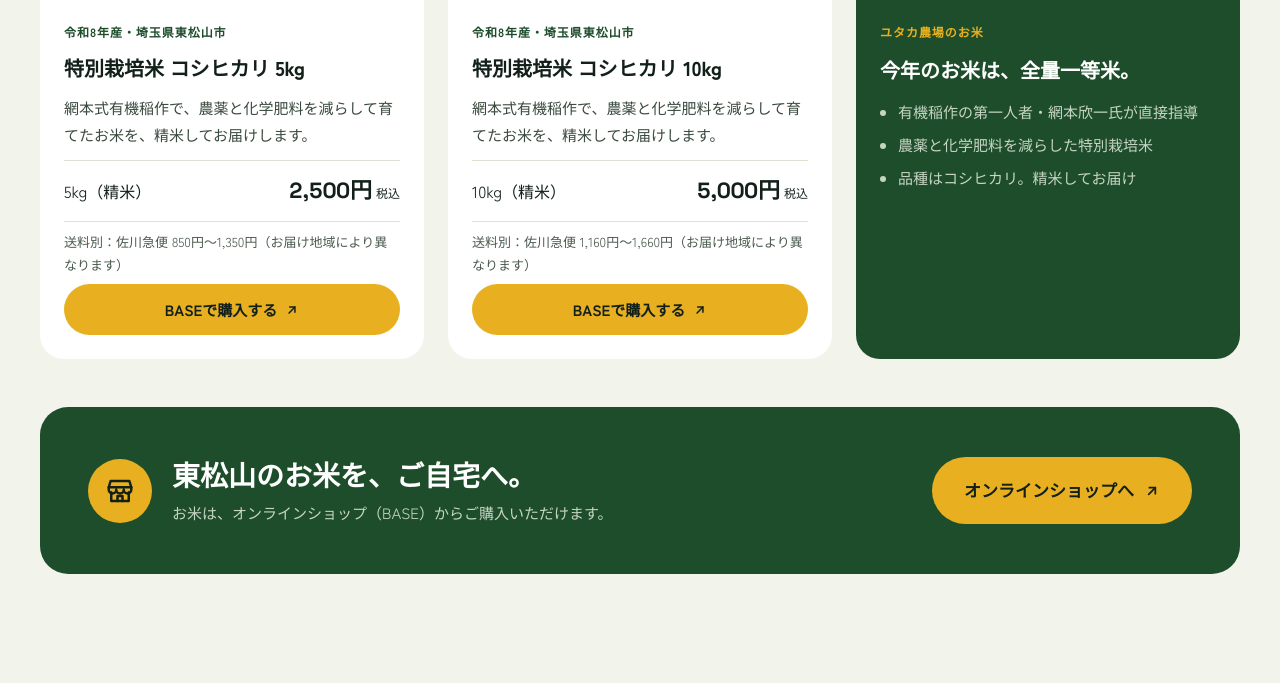
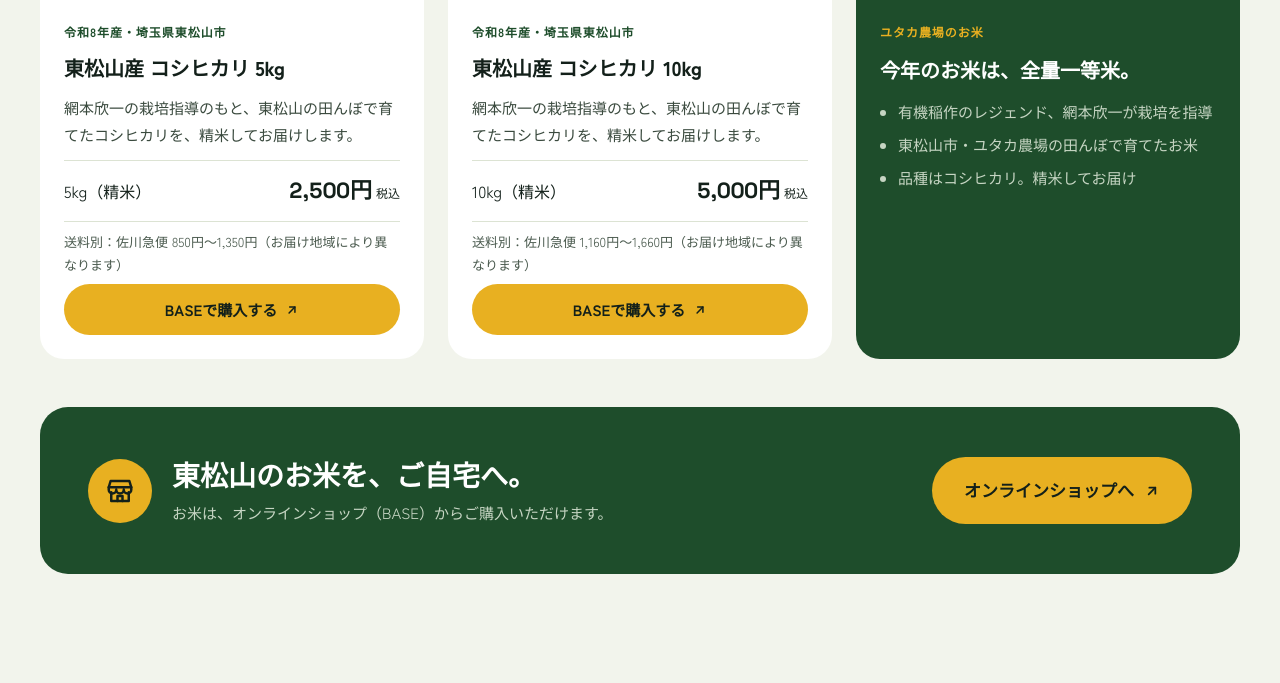
Before and after one commit to tsuzuki197966-creator/yutakanojo-site, a plain HTML site: page index.html in a window 1280 px wide. Shown: the part 1560-2243 px from the top of the page. Drawn offline with Linux system fonts and the light colour scheme; a web font is replaced by a local one.

Commit message:
特別栽培米の表記を削除し、網本欣一の栽培指導の表現に変更
Co-Authored-By: Claude Opus 5.5 <noreply@anthropic.com>
Claude-Session: https://claude.ai/code/session_019LNukUxpozNPqdAZP3ATmt

```diff
--- a/index.html
+++ b/index.html
@@ -3,12 +3,12 @@
 <head>
 <meta charset="utf-8">
 <link rel="canonical" href="https://yutakanojo.co.jp/">
-<meta property="og:title" content="ユタカ農場 | 東松山の特別栽培米コシヒカリ">
+<meta property="og:title" content="ユタカ農場 | 東松山のコシヒカリ">
 <meta property="og:type" content="website">
 <meta property="og:url" content="https://yutakanojo.co.jp/">
 <meta property="og:image" content="https://yutakanojo.co.jp/images/photo-sunrise.jpg">
-<title>ユタカ農場 | 東松山の特別栽培米コシヒカリ</title>
-<meta name="description" content="埼玉県東松山市のユタカ農場（YUTAKA NOJO）。網本式有機稲作で育てた特別栽培米コシヒカリ（5kg・10kg）を、田んぼから直接お届けします。">
+<title>ユタカ農場 | 東松山のコシヒカリ</title>
+<meta name="description" content="埼玉県東松山市のユタカ農場（YUTAKA NOJO）。有機稲作のレジェンド、網本欣一が栽培を指導したコシヒカリ（5kg・10kg）を、田んぼから直接お届けします。">
 <meta name="claude:viewport-fit-sides" content="cover">
 <meta name="viewport" content="width=device-width, initial-scale=1, viewport-fit=cover">
 <link rel="icon" href="favicon.ico" sizes="any">
@@ -66,7 +66,7 @@ img { max-width: 100% }
 <div style="display: flex; flex-direction: column; gap: 28px">
 <span style="align-self: flex-start; font-size: 13px; font-weight: 700; letter-spacing: 0.08em; color: #1E4D2B; border: 1.5px solid #1E4D2B; border-radius: 999px; padding: 6px 16px">埼玉県東松山市 ／ 26町の田んぼから</span>
 <h1 style="margin: 0; font-family: 'Dela Gothic One', sans-serif; font-weight: 400; font-size: clamp(40px, 6vw, 80px); line-height: 1.2; letter-spacing: 0.01em">東松山の<br>田んぼから、<br>まっすぐ届く<br><span style="background: linear-gradient(transparent 60%, var(--accent) 60%)">お米</span>を。</h1>
-<p style="margin: 0; font-size: 17px; color: #3A4A3E; max-width: 34em">網本式有機稲作で育てた、令和8年産の特別栽培米コシヒカリ。<br>5kg 2,500円・10kg 5,000円（税込）で、埼玉県東松山市の田んぼからご自宅へお届けします。</p>
+<p style="margin: 0; font-size: 17px; color: #3A4A3E; max-width: 34em">有機稲作のレジェンド、網本欣一が栽培を指導した、令和8年産のコシヒカリ。<br>5kg 2,500円・10kg 5,000円（税込）で、埼玉県東松山市の田んぼからご自宅へお届けします。</p>
 <div style="display: flex; flex-wrap: wrap; gap: 12px">
 <a href="#products" style="display: inline-flex; align-items: center; gap: 10px; text-decoration: none; background: #1E4D2B; color: #FFFFFF; font-weight: 700; padding: 16px 28px; border-radius: 999px; min-height: 24px">お米を見る
 <svg width="18" height="18" viewBox="0 0 24 24" fill="none" stroke="currentColor" stroke-width="2.4" stroke-linecap="round" stroke-linejoin="round" aria-hidden="true"><path d="M5 12h14"></path><path d="M13 6l6 6-6 6"></path></svg></a>
@@ -105,8 +105,8 @@ img { max-width: 100% }
 <img src="images/koshihikari-5kg.jpg" alt="ユタカ農場の米袋（コシヒカリ5kg）" style="display: block; width: 100%; max-width: 100%; aspect-ratio: 1 / 1; object-fit: cover">
 <div style="padding: 24px; display: flex; flex-direction: column; gap: 8px; flex: 1">
 <span style="font-size: 12px; font-weight: 700; color: #1E4D2B; letter-spacing: 0.08em">令和8年産・埼玉県東松山市</span>
-<span style="font-size: 20px; font-weight: 900">特別栽培米 コシヒカリ 5kg</span>
-<span style="font-size: 15px; color: #3A4A3E">網本式有機稲作で、農薬と化学肥料を減らして育てたお米を、精米してお届けします。</span>
+<span style="font-size: 20px; font-weight: 900">東松山産 コシヒカリ 5kg</span>
+<span style="font-size: 15px; color: #3A4A3E">網本欣一の栽培指導のもと、東松山の田んぼで育てたコシヒカリを、精米してお届けします。</span>
 <div style="display: flex; justify-content: space-between; align-items: baseline; gap: 12px; padding: 10px 0; border-top: 1px solid #DCE3D3; border-bottom: 1px solid #DCE3D3; margin-top: 4px"><span>5kg（精米）</span><span style="font-family: 'Space Grotesk', sans-serif; font-weight: 700; font-size: 22px; font-variant-numeric: tabular-nums">2,500円<span style="font-family: 'Zen Kaku Gothic New', sans-serif; font-size: 12px; font-weight: 500; margin-left: 4px">税込</span></span></div>
 <span style="font-size: 13px; color: #4A5A4E">送料別：佐川急便 850円〜1,350円（お届け地域により異なります）</span>
 <a href="https://yutakanojo.buyshop.jp/items/166800179" target="_blank" rel="noopener" style="margin-top: auto; display: inline-flex; align-items: center; justify-content: center; gap: 8px; text-decoration: none; color: #13201A; background: var(--accent); font-weight: 700; font-size: 15px; padding: 12px 20px; border-radius: 999px">BASEで購入する
@@ -117,8 +117,8 @@ img { max-width: 100% }
 <img src="images/koshihikari-10kg.jpg" alt="ユタカ農場の米袋（コシヒカリ10kg）" style="display: block; width: 100%; max-width: 100%; aspect-ratio: 1 / 1; object-fit: cover">
 <div style="padding: 24px; display: flex; flex-direction: column; gap: 8px; flex: 1">
 <span style="font-size: 12px; font-weight: 700; color: #1E4D2B; letter-spacing: 0.08em">令和8年産・埼玉県東松山市</span>
-<span style="font-size: 20px; font-weight: 900">特別栽培米 コシヒカリ 10kg</span>
-<span style="font-size: 15px; color: #3A4A3E">網本式有機稲作で、農薬と化学肥料を減らして育てたお米を、精米してお届けします。</span>
+<span style="font-size: 20px; font-weight: 900">東松山産 コシヒカリ 10kg</span>
+<span style="font-size: 15px; color: #3A4A3E">網本欣一の栽培指導のもと、東松山の田んぼで育てたコシヒカリを、精米してお届けします。</span>
 <div style="display: flex; justify-content: space-between; align-items: baseline; gap: 12px; padding: 10px 0; border-top: 1px solid #DCE3D3; border-bottom: 1px solid #DCE3D3; margin-top: 4px"><span>10kg（精米）</span><span style="font-family: 'Space Grotesk', sans-serif; font-weight: 700; font-size: 22px; font-variant-numeric: tabular-nums">5,000円<span style="font-family: 'Zen Kaku Gothic New', sans-serif; font-size: 12px; font-weight: 500; margin-left: 4px">税込</span></span></div>
 <span style="font-size: 13px; color: #4A5A4E">送料別：佐川急便 1,160円〜1,660円（お届け地域により異なります）</span>
 <a href="https://yutakanojo.buyshop.jp/items/166800204" target="_blank" rel="noopener" style="margin-top: auto; display: inline-flex; align-items: center; justify-content: center; gap: 8px; text-decoration: none; color: #13201A; background: var(--accent); font-weight: 700; font-size: 15px; padding: 12px 20px; border-radius: 999px">BASEで購入する
@@ -131,8 +131,8 @@ img { max-width: 100% }
 <span style="font-size: 12px; font-weight: 700; color: var(--accent); letter-spacing: 0.08em">ユタカ農場のお米</span>
 <span style="font-size: 20px; font-weight: 900">今年のお米は、全量一等米。</span>
 <ul style="margin: 0; padding-left: 1.2em; font-size: 15px; color: #C6D5C3; display: flex; flex-direction: column; gap: 6px">
-<li>有機稲作の第一人者・網本欣一氏が直接指導</li>
-<li>農薬と化学肥料を減らした特別栽培米</li>
+<li>有機稲作のレジェンド、網本欣一が栽培を指導</li>
+<li>東松山市・ユタカ農場の田んぼで育てたお米</li>
 <li>品種はコシヒカリ。精米してお届け</li>
 </ul>
 </div>
@@ -459,7 +459,7 @@ img { max-width: 100% }
 <ul style="margin: 0; padding: 0; list-style: none; display: grid; grid-template-columns: repeat(auto-fit, minmax(min(100%, 260px), 1fr)); gap: 10px 32px">
 <li style="display: flex; gap: 10px; align-items: flex-start"><span style="flex-shrink: 0; width: 8px; height: 8px; border-radius: 50%; background: var(--accent); margin-top: 11px"></span><span>水稲・野菜・果樹生産の全国大規模展開</span></li>
 <li style="display: flex; gap: 10px; align-items: flex-start"><span style="flex-shrink: 0; width: 8px; height: 8px; border-radius: 50%; background: var(--accent); margin-top: 11px"></span><span>後継者不足で存続が不安な農家の運営支援</span></li>
-<li style="display: flex; gap: 10px; align-items: flex-start"><span style="flex-shrink: 0; width: 8px; height: 8px; border-radius: 50%; background: var(--accent); margin-top: 11px"></span><span>安全安心な減農薬・有機活用生産</span></li>
+<li style="display: flex; gap: 10px; align-items: flex-start"><span style="flex-shrink: 0; width: 8px; height: 8px; border-radius: 50%; background: var(--accent); margin-top: 11px"></span><span>土づくりを大切にした、安全安心な米づくり</span></li>
 <li style="display: flex; gap: 10px; align-items: flex-start"><span style="flex-shrink: 0; width: 8px; height: 8px; border-radius: 50%; background: var(--accent); margin-top: 11px"></span><span>生産物の一括買い上げ及び直接販売</span></li>
 <li style="display: flex; gap: 10px; align-items: flex-start"><span style="flex-shrink: 0; width: 8px; height: 8px; border-radius: 50%; background: var(--accent); margin-top: 11px"></span><span>経験豊かな高齢農業人との協業・活用</span></li>
 <li style="display: flex; gap: 10px; align-items: flex-start"><span style="flex-shrink: 0; width: 8px; height: 8px; border-radius: 50%; background: var(--accent); margin-top: 11px"></span><span>若手農業人の育成と雇用</span></li>
```
Also changed, not shown: images/season-planting.jpg.
